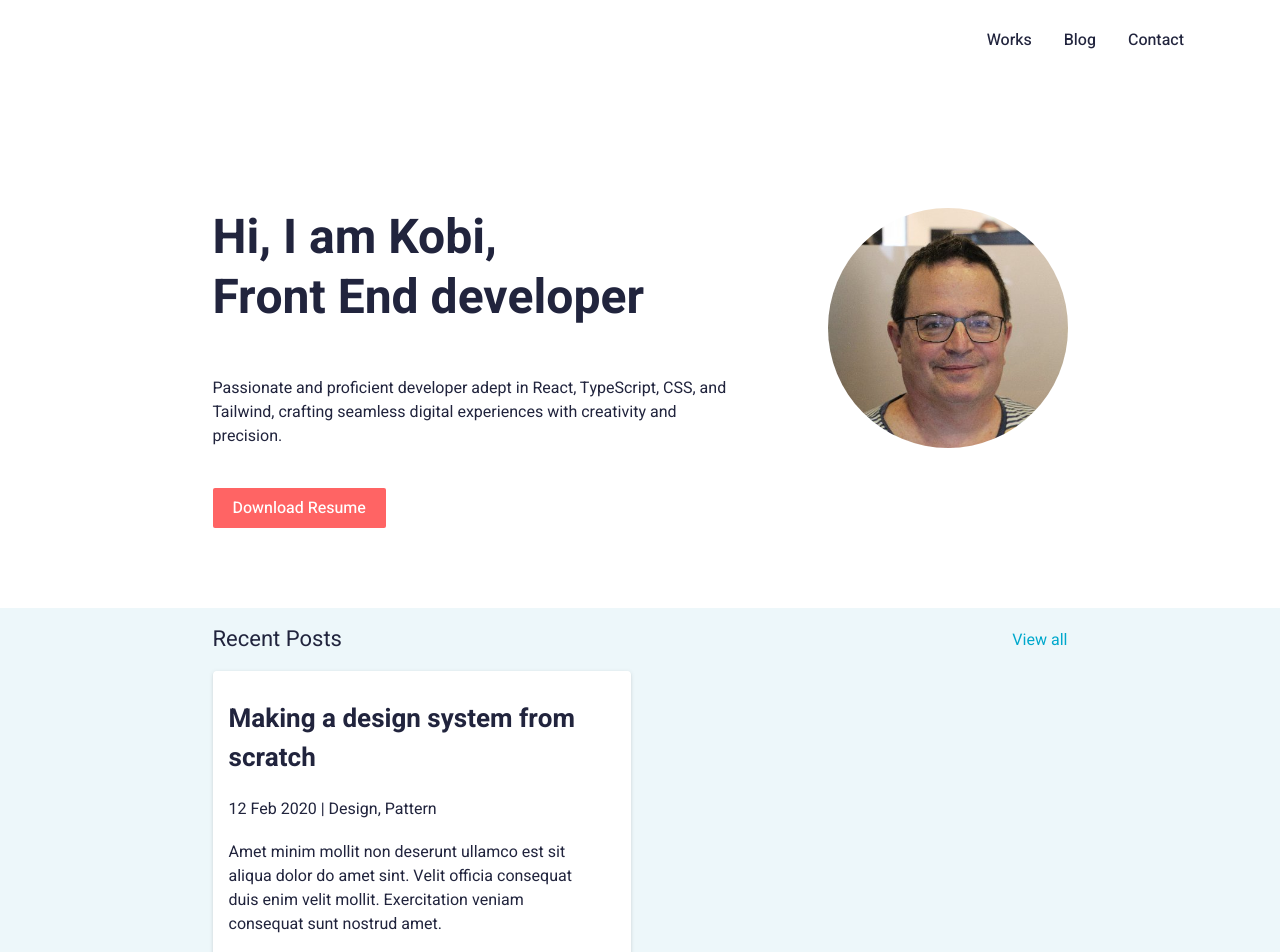
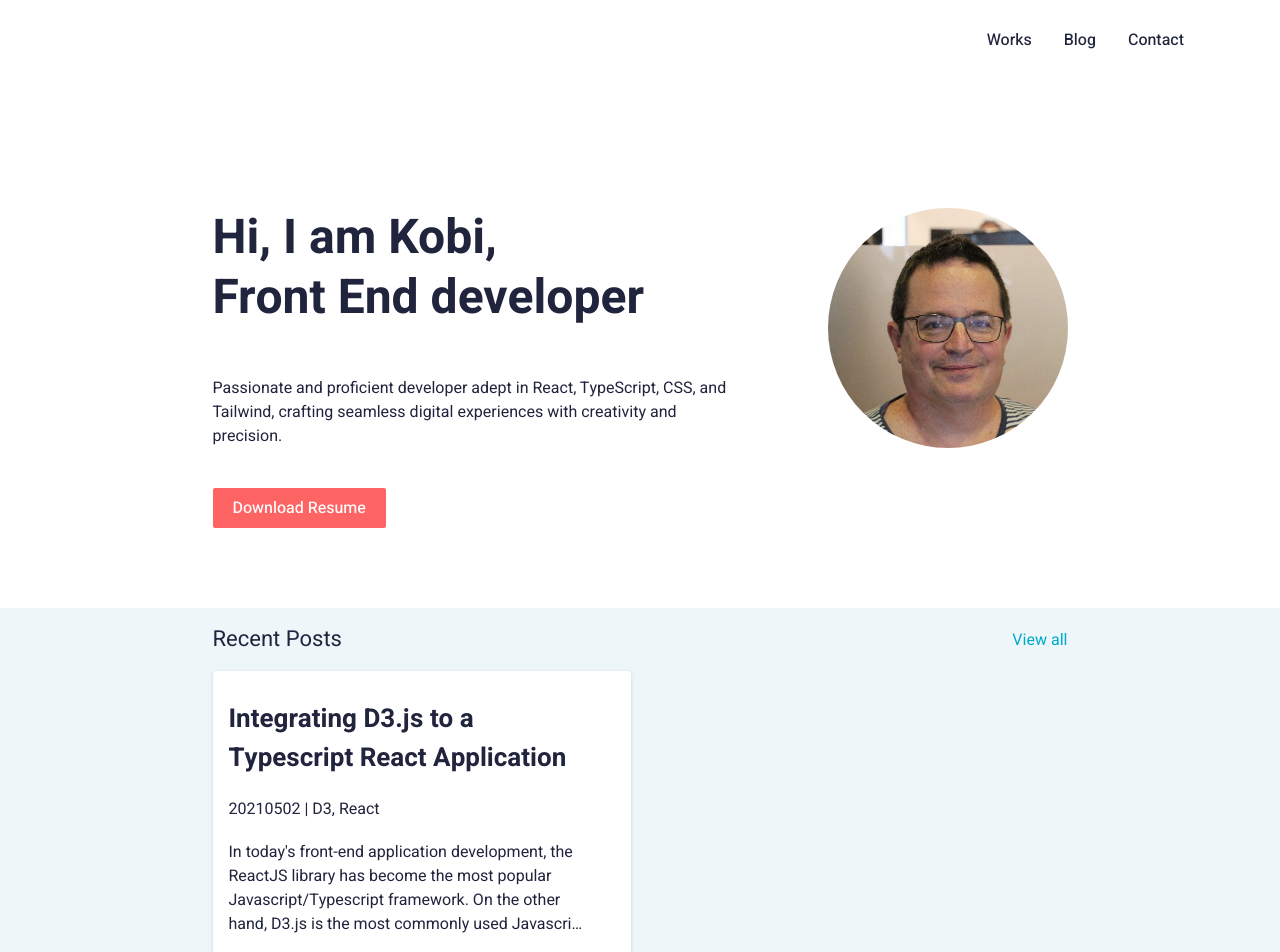
Before and after one commit to krasnoff/my-personal-web-app, a Next.js app: page / in a window 1280 px wide. Shown: the top 952 px of the page. Built offline with nearby package versions, Linux system fonts and the light colour scheme.

Commit message:
fetch from server

```diff
--- a/app/page.tsx
+++ b/app/page.tsx
@@ -1,19 +1,16 @@
-import { getSortedPostsData } from "@/lib/posts";
+import { Posts } from "@/interfaces/posts";
+import { getPosts } from "@/lib/posts";
 import Link from "next/link";
 
-// export async function getStaticProps() {
-//   const allPostsData = getSortedPostsData();
-//   return {
-//     props: {
-//       allPostsData,
-//     },
-//   };
-// }
+export default async function Home() {
+  let postData: Posts[] = [];
 
+  try {
+    postData = await getPosts() as Posts[];
+    postData = postData.slice(0, 1);
+  } catch (err) {
 
-export default function Home({ allPostsData }: any) {
-
-  console.log('allPostsData', allPostsData);
+  }
 
   return (
       <>
@@ -41,23 +38,19 @@ export default function Home({ allPostsData }: any) {
               <div><Link href="/blog" className="text-secondary">View all</Link></div>
             </div>
             <div className="flex grow items-start">
-              <div className="bg-white w-[26.125rem] h-[18.4375rem] rounded drop-shadow pt-[1.8rem] pb-[1.875rem] pl-[1rem] pr-[2.6875rem]">
-                <div className="font-bold text-[1.625rem]">Making a design system from scratch</div>
-                <div className=" pt-[1.2rem] pb-[1.2rem]">12 Feb 2020   |   Design, Pattern</div>
-                <div>
-                  Amet minim mollit non deserunt ullamco est sit aliqua dolor do amet sint. Velit officia consequat duis enim velit mollit. Exercitation veniam consequat sunt nostrud amet.
+              {postData.map((post) => (
+                <div className="bg-white w-[26.125rem] h-[18.4375rem] rounded drop-shadow pt-[1.8rem] pb-[1.875rem] pl-[1rem] pr-[2.6875rem]">
+                  <div className="font-bold text-[1.625rem]">{post.title}</div>
+                  <div className=" pt-[1.2rem] pb-[1.2rem]">{post.publishDate.toString()}   |   {post.keyWords}</div>
+                  <div className="line-clamp-4">
+                    {post.text}
+                  </div>
                 </div>
-              </div>
+              ))}
+
             </div>
           </div>
         </div>
       </>
   );
 }
-
-
-// export const getStaticProps = () => ({
-//   props: {
-//     hello: 'world',
-//   },
-// })
--- a/lib/posts.ts
+++ b/lib/posts.ts
@@ -1,8 +1,17 @@
 import path from 'path';
 import fs from 'fs';
-import { Posts } from '@/interfaces/posts';
 
-export function getSortedPostsData() {
-    const postsJSONFile = path.join(process.cwd(), 'json/posts.json');
-    const fileNames = fs.readdirSync(postsJSONFile);
+const getPostPromise = new Promise((resolve, reject) => {
+    const postsJSONFile = path.join(process.cwd(), './public/json/posts.json');
+    fs.readFile(postsJSONFile, (err, data) => {
+        if (err) {
+            reject(err);
+        }
+        const parseData = JSON.parse(data.toString());
+        resolve(parseData);
+    })
+});
+
+export const getPosts = async () => {
+    return await getPostPromise;
 }
```
Also changed, not shown: public/json/posts.json (renamed from json/posts.json).
